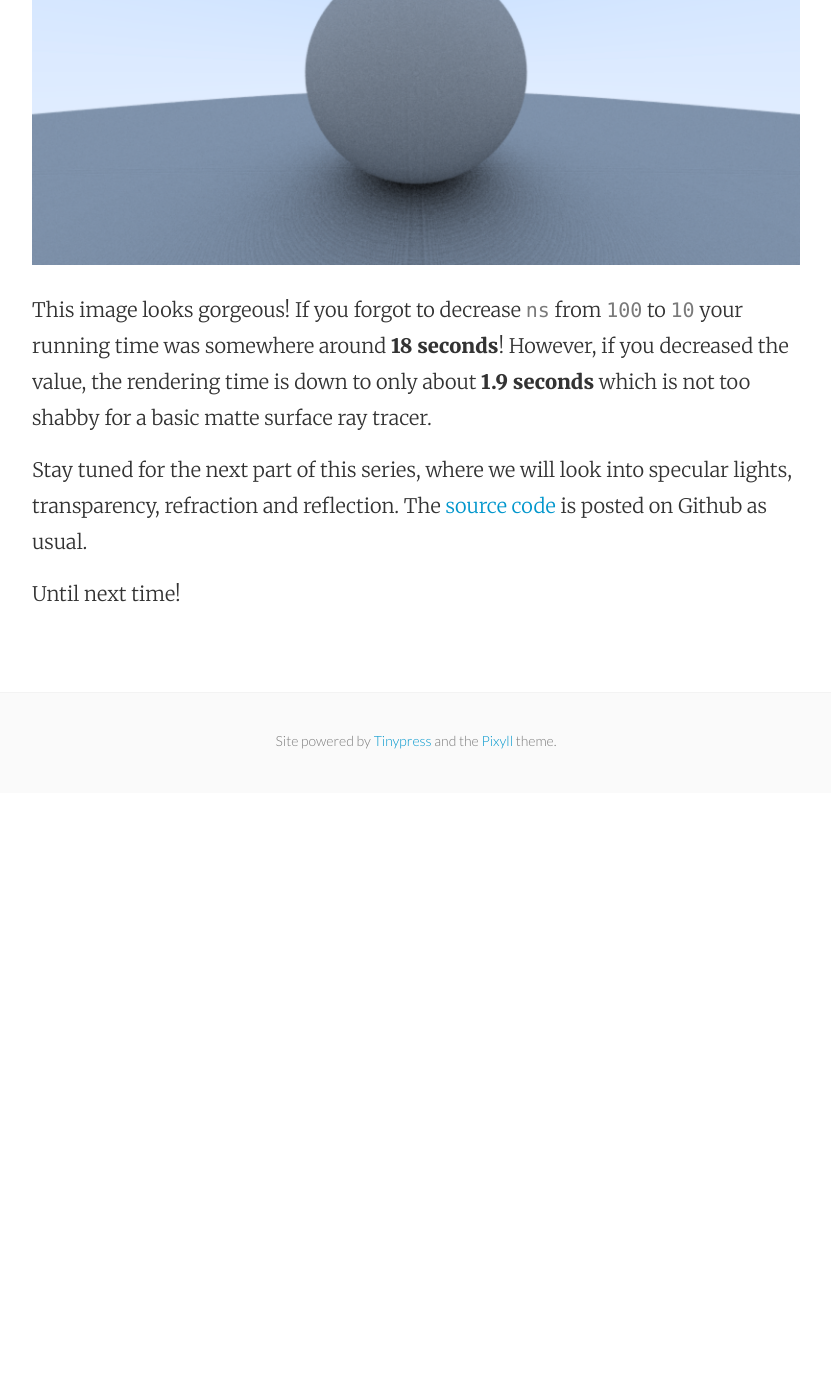
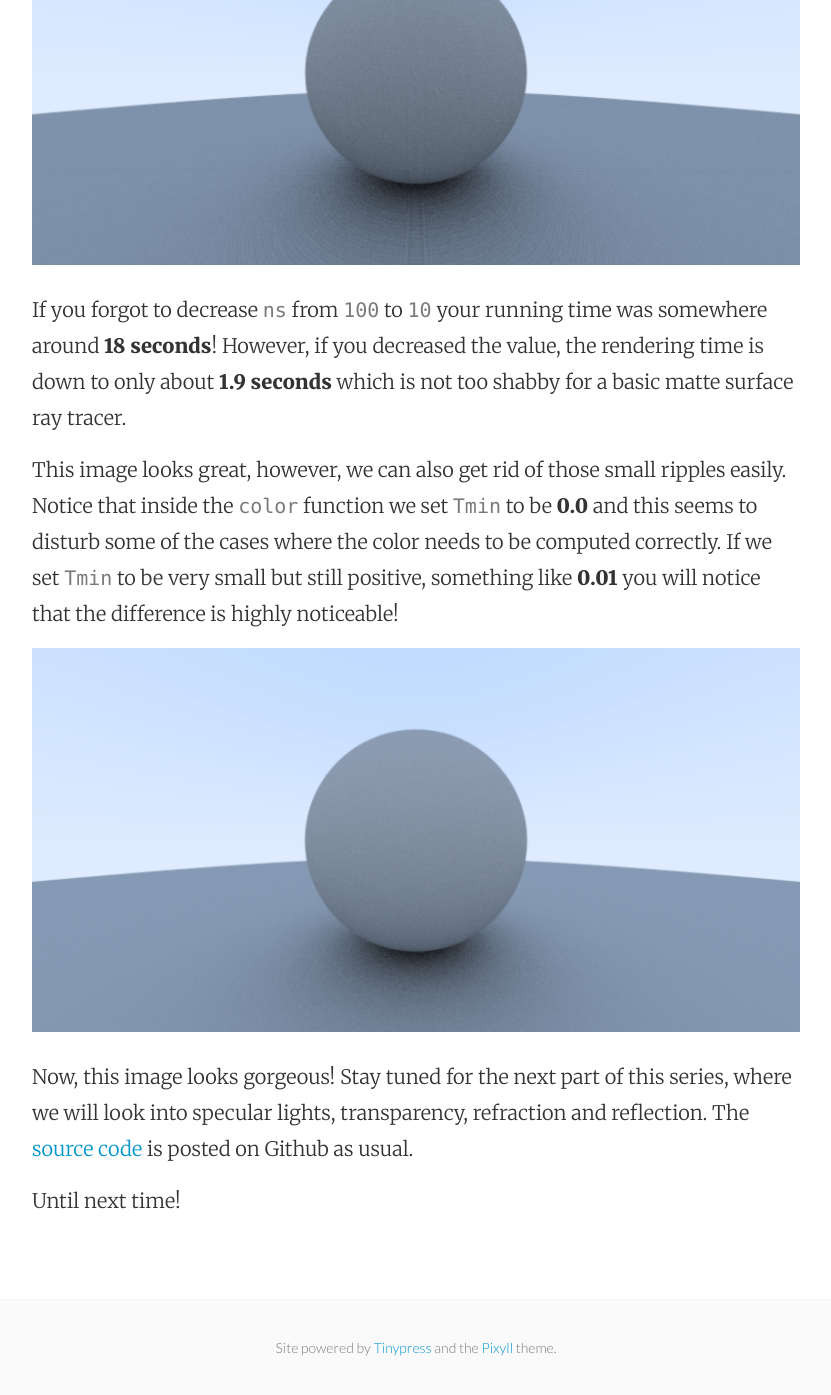
Before and after one commit to mhorga/mhorga.github.io, a Jekyll site: the page built from _posts/2016-03-28-ray-tracing-in-a-swift-playground-part-2.markdown, in a window 1280 px wide and 1400 px high, scrolled down 8728 px. Shown: the top 1395 px of the window, without its empty margins (224-1055 px from the left). Built offline with Jekyll 4.4.1, drawn with Linux system fonts in a browser that asks for light colours; before the commit the page ends 9521 px from its top, so only the background shows below that.

Commit message:
Post update: Ray tracing in a Swift playground part 2

```diff
--- a/_posts/2016-03-28-ray-tracing-in-a-swift-playground-part-2.markdown
+++ b/_posts/2016-03-28-ray-tracing-in-a-swift-playground-part-2.markdown
@@ -266,8 +266,12 @@ In the main playground page, see the generated new image:
 
 ![alt text](https://github.com/mhorga/mhorga.github.io/raw/master/images/raytracing5.png "Raytracing 5")
 
-This image looks gorgeous! If you forgot to decrease `ns` from `100` to `10` your running time was somewhere around __18 seconds__! However, if you decreased the value, the rendering time is down to only about __1.9 seconds__ which is not too shabby for a basic matte surface ray tracer.
+If you forgot to decrease `ns` from `100` to `10` your running time was somewhere around __18 seconds__! However, if you decreased the value, the rendering time is down to only about __1.9 seconds__ which is not too shabby for a basic matte surface ray tracer.
 
-Stay tuned for the next part of this series, where we will look into specular lights, transparency, refraction and reflection. The [source code](https://github.com/Swiftor/Raytracing2) is posted on Github as usual.
+This image looks great, however, we can also get rid of those small ripples easily. Notice that inside the `color` function we set `Tmin` to be __0.0__ and this seems to disturb some of the cases where the color needs to be computed correctly. If we set `Tmin` to be very small but still positive, something like __0.01__ you will notice that the difference is highly noticeable!
+
+![alt text](https://github.com/mhorga/mhorga.github.io/raw/master/images/raytracing6.png "Raytracing 6")
+
+Now, this image looks gorgeous! Stay tuned for the next part of this series, where we will look into specular lights, transparency, refraction and reflection. The [source code](https://github.com/Swiftor/Raytracing2) is posted on Github as usual.
 
 Until next time!
```
